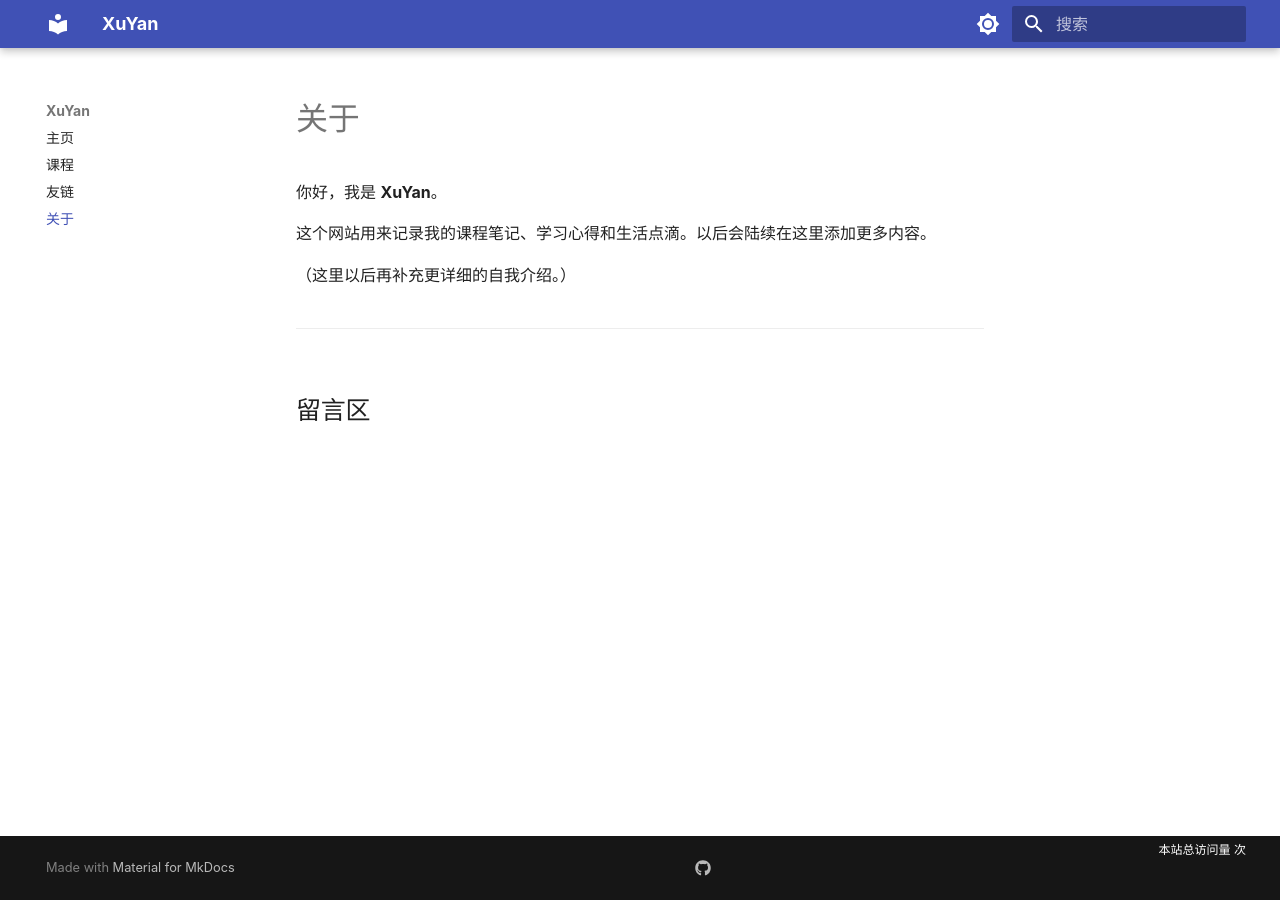
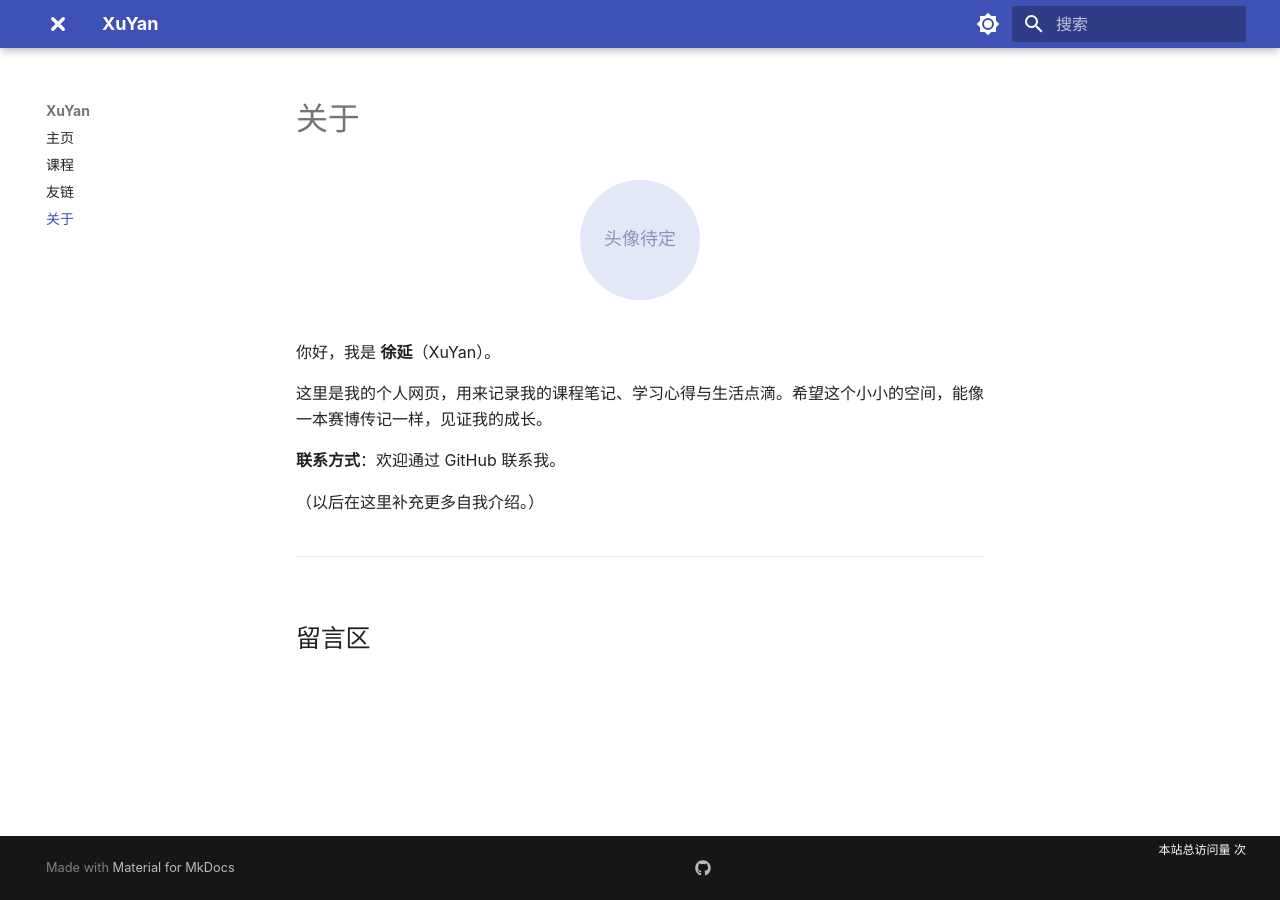
Before and after one commit to eryuanerci/eryuanerci.github.io, an MkDocs documentation site: the page built from docs/about/index.md, in a window 1280 px wide. Built offline with MkDocs 1.6.1 and Material for MkDocs 9.7.7, drawn with Linux system fonts in a browser that asks for light colours; comment, search, counter and statistics services are not loaded.

Commit message:
页面美化：新增品牌图标、主页定位语与按钮、关于页头像占位

```diff
--- a/docs/about/index.md
+++ b/docs/about/index.md
@@ -1,7 +1,16 @@
 # 关于
 
-你好，我是 **XuYan**。
+<div style="text-align:center; margin: 1.5rem 0 2rem;">
+  <!-- 头像占位：以后把照片命名为 avatar.png 放到 docs/assets/images/ 下，
+       再把这行替换成：
+       <img src="../assets/images/avatar.png" style="width:120px;height:120px;border-radius:50%;object-fit:cover;" alt="头像"> -->
+  <div style="width:120px; height:120px; border-radius:50%; margin:0 auto; background:#e3e8f7; color:#8a93b8; display:flex; align-items:center; justify-content:center; font-size:0.9rem;">头像待定</div>
+</div>
 
-这个网站用来记录我的课程笔记、学习心得和生活点滴。以后会陆续在这里添加更多内容。
+你好，我是 **徐延**（XuYan）。
 
-（这里以后再补充更详细的自我介绍。）
+这里是我的个人网页，用来记录我的课程笔记、学习心得与生活点滴。希望这个小小的空间，能像一本赛博传记一样，见证我的成长。
+
+**联系方式**：欢迎通过 GitHub 联系我。
+
+（以后在这里补充更多自我介绍。）
--- a/mkdocs.yml
+++ b/mkdocs.yml
@@ -6,6 +6,9 @@ theme:
   language: zh
   # 使用系统自带字体，避免下载国外字体导致打开变慢
   font: false
+  # 浏览器标签页小图标 + 顶栏左上角图标
+  favicon: assets/images/favicon.svg
+  logo: assets/images/favicon.svg
   # 浅色 / 深色两套皮肤，顶部出现切换按钮（夜间模式）
   palette:
     - media: "(prefers-color-scheme: light)"
```
Also changed, not shown: docs/index.md (+7 -3 lines), docs/assets/images/favicon.svg (added).
